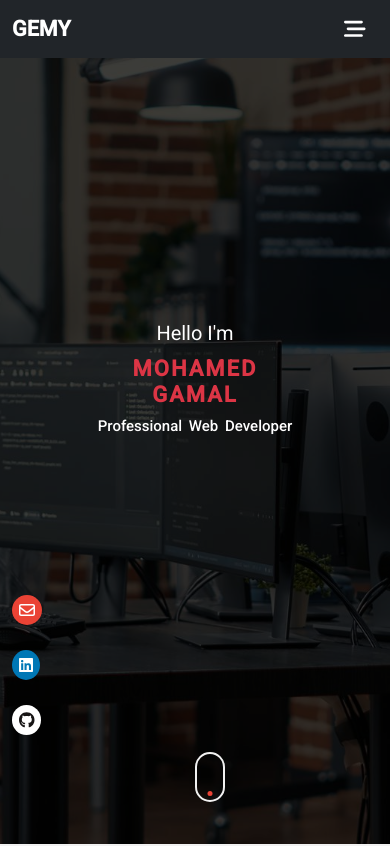
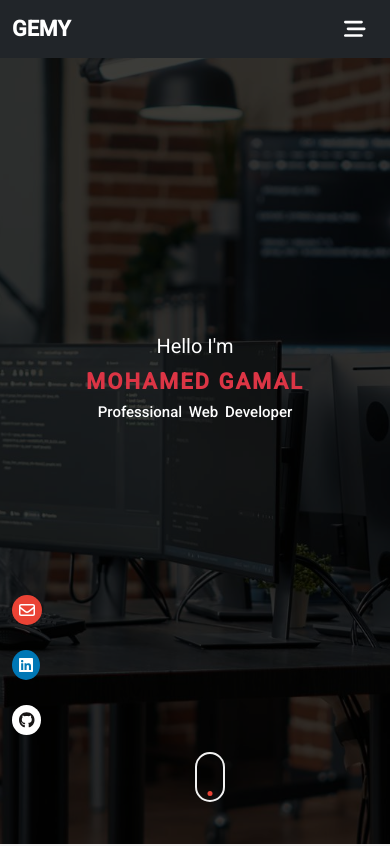
Before and after one commit to Mohamed-Gamal-22/My-Portfolio, a React (Create React App) app: page / in a window 390 px wide. Shown: the top 846 px of the page. Built offline with nearby package versions, Linux system fonts and the light colour scheme.

Commit message:
change width of text in header

```diff
--- a/src/Components/Header/Header.module.css
+++ b/src/Components/Header/Header.module.css
@@ -17,13 +17,14 @@
 .cont{
     position: absolute;
     top: 45%;
-    left: 50%;
-    transform: translate(-50%, -50%);
-    -webkit-transform: translate(-50%, -50%);
-    -moz-transform: translate(-50%, -50%);
-    -ms-transform: translate(-50%, -50%);
-    -o-transform: translate(-50%, -50%);
+    transform: translate(0%, -50%);
+    -webkit-transform: translate(0%, -50%);
+    -moz-transform: translate(0%, -50%);
+    -ms-transform: translate(0%, -50%);
+    -o-transform: translate(0%, -50%);
     z-index: 2;
+    width: 100%;
+    text-align: center;
 }
 
 h1{
@@ -72,12 +73,10 @@ h5{
 @media (max-width:640px) {
     h1{
         font-size: 25px !important;
-        width: 100% !important;
     }
     h5{
         word-spacing: 3px;
         font-size: 17px !important;
-        width: 100%;
     }
 }
 
```
